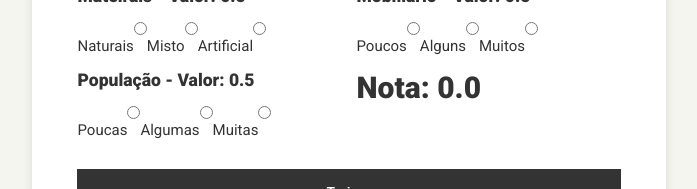
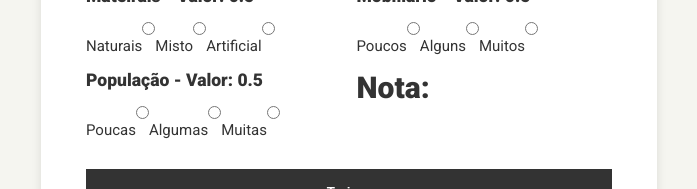
Before and after one commit to designfischer/ux-arch-web, a React (Create React App) app: page /newprediction in a window 1280 px wide. Shown: the part 707-896 px from the top of the page, without its empty margins (291-988 px from the left). Built offline with nearby package versions, Linux system fonts and the light colour scheme; no server answers.

Commit message:
prediction fixed

```diff
--- a/src/Pages/NewPrediction/newprediction.js
+++ b/src/Pages/NewPrediction/newprediction.js
@@ -51,7 +51,7 @@ function NewInterview() {
     const data = {
       category,
       name,
-      score,
+      score: result,
       url,
       fenestration,
       size,
@@ -84,13 +84,16 @@ function NewInterview() {
       parseInt(project.furniture),
       parseInt(project.people)
     ], output: [parseFloat(((project.score)*0.1).toFixed(1))]})))
+    alert('O sistema está pronto para prever os resultados')
   }
 
   function predictValue(e) {
     e.preventDefault()
     const net = new brain.NeuralNetwork({ hiddenLayers: [3] });
     net.train(trainingValues);
-    setResult(net.run([fenestration,size,light,color,material,furniture,people]))
+    const pResult = net.run([fenestration,size,light,color,material,furniture,people])
+    const pResultInt = pResult[0]*10
+    setResult(parseFloat(pResultInt).toFixed(2))
   }
 
   console.log(trainingValues)
@@ -308,7 +311,7 @@ function NewInterview() {
                 />
               </div>
               <div className="newinputs">
-                <h1>Nota: {(result*10).toFixed(1)}</h1>
+                <h1>Nota: {result}</h1>
               </div>
             </div>
             <button onClick={trainModel}>Treinar</button>
```
